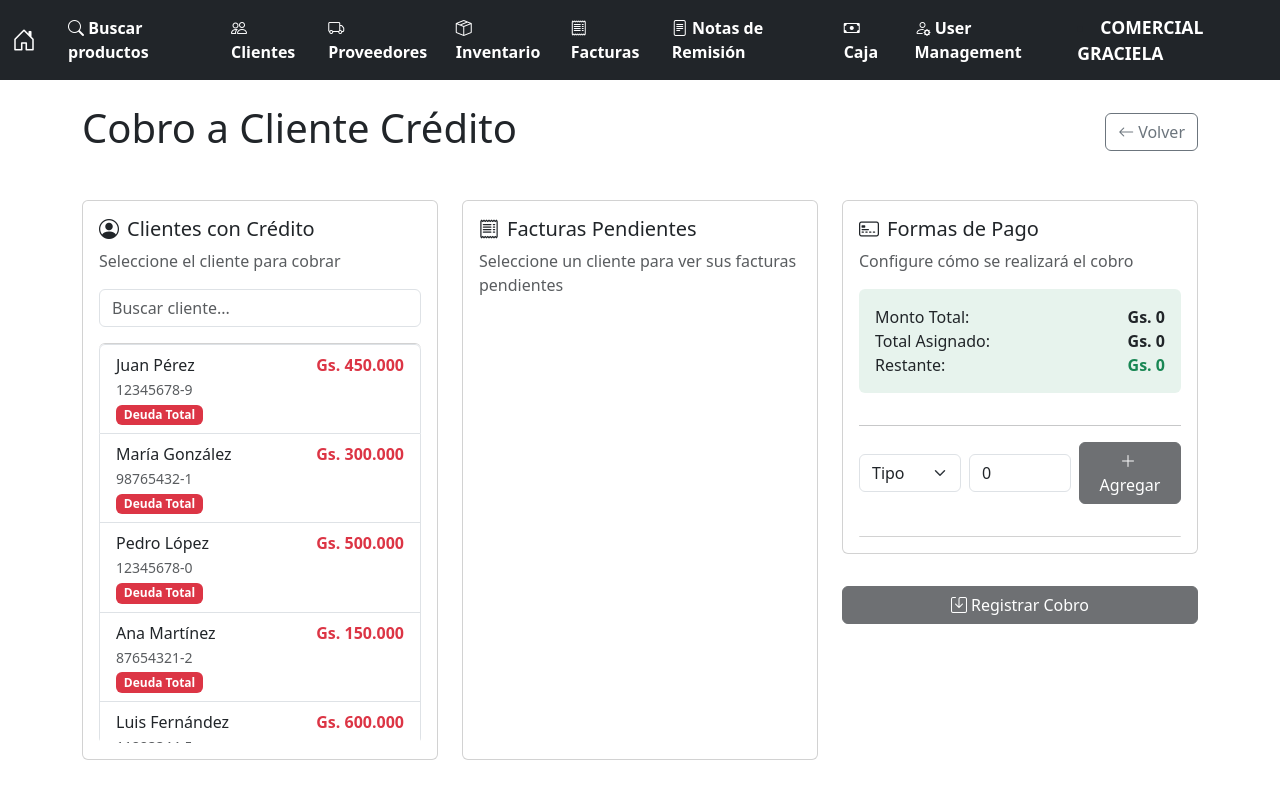
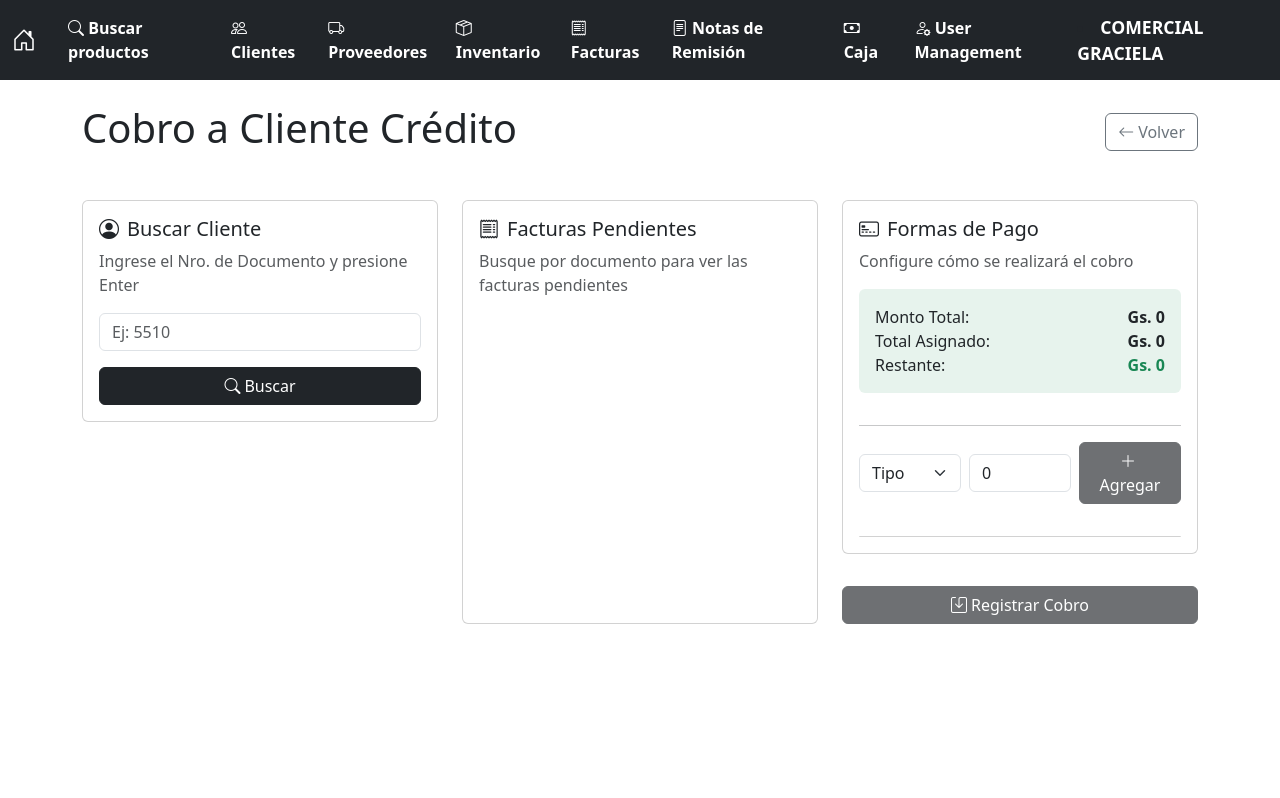
Before and after one commit to rodrigoWq/front-web-punto-de-venta, a Vue app: page /cobro-cliente-credito in a window 1280 px wide. Built offline with nearby package versions, Linux system fonts and the light colour scheme.

Commit message:
cobro cliente credito

```diff
--- a/src/views/CobroClienteCredito.vue
+++ b/src/views/CobroClienteCredito.vue
@@ -10,34 +10,21 @@
     </AppHeader>
 
     <div class="row g-4 mt-3">
-      <!-- 1) Clientes con Crédito -->
+      <!-- 1) Buscar Cliente Crédito -->
       <div class="col-12 col-md-4">
         <div class="card p-3">
-          <h5><i class="bi bi-person-circle me-2"></i>Clientes con Crédito</h5>
-          <p class="text-muted">Seleccione el cliente para cobrar</p>
+          <h5><i class="bi bi-person-circle me-2"></i>Buscar Cliente</h5>
+          <p class="text-muted">Ingrese el Nro. de Documento y presione Enter</p>
           <input
-            v-model="clientFilter"
+            v-model="clientDoc"
+            @keyup.enter="searchClient"
             type="text"
             class="form-control mb-3"
-            placeholder="Buscar cliente..."
+            placeholder="Ej: 5510"
           />
-          <div class="list-group" style="max-height: 400px; overflow-y: auto;">
-            <button
-              v-for="c in filteredClients"
-              :key="c.id"
-              @click="selectClient(c)"
-              :class="['list-group-item list-group-item-action', selectedClient?.id === c.id ? 'active' : '']"
-            >
-              <div class="d-flex justify-content-between">
-                <div>
-                  <div>{{ c.name }}</div>
-                  <small class="text-muted">{{ c.document }}</small>
-                </div>
-                <div class="text-danger fw-bold">{{ formatCurrency(c.debt) }}</div>
-              </div>
-              <small class="badge bg-danger">Deuda Total</small>
-            </button>
-          </div>
+          <button class="btn btn-dark w-100" @click="searchClient">
+            <i class="bi bi-search me-1"></i>Buscar
+          </button>
         </div>
       </div>
 
@@ -48,7 +35,7 @@
           <p class="text-muted">
             {{ selectedClient
               ? `Cliente: ${selectedClient.name} – ${selectedClient.document}`
-              : 'Seleccione un cliente para ver sus facturas pendientes' }}
+              : 'Busque por documento para ver las facturas pendientes' }}
           </p>
 
           <div
@@ -66,10 +53,7 @@
               <div class="d-flex justify-content-between">
                 <div>
                   <div>{{ inv.number }}</div>
-                  <small class="text-muted">
-                    Emisión: {{ inv.date }}<br />
-                    Venc.: {{ inv.due }}
-                  </small>
+                  <small class="text-muted">Últ. pago: {{ inv.lastPayment || '—' }}</small>
                 </div>
                 <div class="fw-bold">{{ formatCurrency(inv.total) }}</div>
               </div>
@@ -103,59 +87,59 @@ import { ref, reactive, computed } from 'vue'
 import AppNavbar from '@/components/AppNavbar.vue'
 import AppHeader from '@/components/AppHeader.vue'
 import PaymentForms from '@/components/PaymentForms.vue'
+import apiService from '@/services/apiService.js'
 
-// 1) Datos dummy de clientes
-const clients = reactive([
-  { id: 1, name: 'Juan Pérez', document: '12345678-9', debt: 450000 },
-  { id: 2, name: 'María González', document: '98765432-1', debt: 300000 },
-  { id: 3, name: 'Pedro López', document: '12345678-0', debt: 500000 },
-  { id: 4, name: 'Ana Martínez', document: '87654321-2', debt: 150000 },
-  { id: 5, name: 'Luis Fernández', document: '11223344-5', debt: 600000 },
-    { id: 6, name: 'Carla Ramírez', document: '55667788-3', debt: 200000 },
-    { id: 7, name: 'Sofía Torres', document: '99887766-4', debt: 350000 },
-    { id: 8, name: 'Diego Ruiz', document: '44332211-6', debt: 100000 },
-    { id: 9, name: 'Laura Díaz', document: '66778899-7', debt: 400000 },
-    { id: 10, name: 'Andrés Castro', document: '22334455-8', debt: 250000 }
-])
-const clientFilter = ref('')
+// 1) Estado de búsqueda y resultados
+const clientDoc = ref('')
 const selectedClient = ref(null)
+const allInvoices = reactive([])
+const selectedInvoices = reactive([])
+const payments = ref([])
+const paymentTypes = ['Efectivo', 'Tarjeta', 'Cheque', 'Transferencia']
 
-// 2) Facturas dummy (ligadas a clientId)
-const allInvoices = reactive([
-  { id: 101, clientId: 1, number: '001-001-0000120', total: 200000, date: '4/1/2024', due: '19/1/2024' },
-  { id: 102, clientId: 1, number: '001-001-0000125', total: 250000, date: '14/1/2024', due: '29/1/2024' },
-  { id: 103, clientId: 1, number: '001-001-0000128', total: 150000, date: '24/1/2024', due: '8/2/2024' },
-  { id: 104, clientId: 2, number: '001-001-0000121', total: 100000, date: '5/1/2024', due: '20/1/2024' },
-  { id: 105, clientId: 2, number: '001-001-0000126', total: 200000, date: '15/1/2024', due: '30/1/2024' },
-  { id: 103, clientId: 2, number: '001-001-0000130', total: 300000, date: '10/1/2024', due: '25/1/2024' },
-  { id: 106, clientId: 3, number: '001-001-0000122', total: 400000, date: '6/1/2024', due: '21/1/2024' },
-  { id: 107, clientId: 3, number: '001-001-0000127', total: 350000, date: '16/1/2024', due: '31/1/2024' },
-  { id: 108, clientId: 4, number: '001-001-0000123', total: 50000, date: '7/1/2024', due: '22/1/2024' },
-  { id: 109, clientId: 5, number: '001-001-0000124', total: 600000, date: '8/1/2024', due: '23/1/2024' }
-])
-const selectedInvoices = reactive([])
+// Buscar facturas crédito por documento
+async function searchClient() {
+  const doc = clientDoc.value.trim()
+  if (!doc) return
+  try {
+    const url = `/api/clients/credit/${encodeURIComponent(doc)}`
+    const resp = await apiService.get(url)
+    const data = resp?.data || {}
+    const facturas = Array.isArray(data.facturas) ? data.facturas : []
+    if (!facturas.length) {
+      selectedClient.value = null
+      allInvoices.splice(0, allInvoices.length)
+      selectedInvoices.splice(0, selectedInvoices.length)
+      payments.value = []
+      alert('No se encontraron facturas a crédito para el documento ingresado.')
+      return
+    }
 
-// 3) Formas de pago
-const paymentTypes = ['Efectivo', 'Tarjeta', 'Cheque', 'Transferencia']
-const payments = ref([])
+    selectedClient.value = {
+      id: data.cliente_id || doc,
+      name: facturas[0]?.nombre_entidad || 'Cliente',
+      document: facturas[0]?.documento_entidad || doc
+    }
 
-// Computeds
-const filteredClients = computed(() =>
-  clients.filter(c =>
-    c.name.toLowerCase().includes(clientFilter.value.toLowerCase()) ||
-    c.document.includes(clientFilter.value)
-  )
-)
-function selectClient(c) {
-  selectedClient.value = c
-  selectedInvoices.splice(0, selectedInvoices.length)
-  payments.value = []
+    const mapped = facturas.map(f => ({
+      id: f.nro_factura || `${f.tipo_factura}-${f.documento_entidad}`,
+      number: f.nro_factura || 'Factura',
+      lastPayment: f.ultima_fecha_pago ? new Date(f.ultima_fecha_pago).toLocaleDateString() : '',
+      total: Number(f.saldo_restante ?? f.monto_total ?? 0)
+    }))
+
+    allInvoices.splice(0, allInvoices.length, ...mapped)
+    selectedInvoices.splice(0, selectedInvoices.length)
+    payments.value = []
+    console.log('[CobroClienteCredito] Facturas recibidas:', mapped)
+  } catch (err) {
+    console.error('Error al buscar facturas a crédito:', err)
+    alert('Ocurrió un error al consultar. Revise la consola.')
+  }
 }
-const clientInvoices = computed(() =>
-  selectedClient.value
-    ? allInvoices.filter(inv => inv.clientId === selectedClient.value.id)
-    : []
-)
+
+// 2) Facturas a mostrar
+const clientInvoices = computed(() => selectedClient.value ? allInvoices : [])
 function isInvoiceSelected(inv) {
   return selectedInvoices.some(i => i.id === inv.id)
 }
@@ -165,23 +149,41 @@ function toggleInvoice(inv) {
   else selectedInvoices.splice(idx, 1)
 }
 const totalToCharge = computed(() =>
-  selectedInvoices.reduce((sum, inv) => sum + inv.total, 0)
+  selectedInvoices.reduce((sum, inv) => sum + Number(inv.total || 0), 0)
 )
-const canSubmit = computed(() =>
-  selectedInvoices.length > 0 && payments.value.reduce((s,p) => s + p.amount, 0) === totalToCharge.value
-)
+const canSubmit = computed(() => {
+  const assigned = payments.value.reduce((s,p) => s + Number(p.amount || 0), 0)
+  return selectedInvoices.length > 0 && assigned > 0 && assigned <= totalToCharge.value
+})
 
 // Métodos
 function formatCurrency(val) {
   return new Intl.NumberFormat('es-PY',{ style:'currency', currency:'PYG' }).format(val)
 }
-function submitCobro() {
+async function submitCobro() {
+  if (!selectedClient.value) return
   const payload = {
-    clientId: selectedClient.value.id,
-    invoices: selectedInvoices.map(i => i.id),
-    payments: payments.value
+    documento: selectedClient.value.document || clientDoc.value,
+    pagos: payments.value.map(p => ({
+      metodo_pago: String(p.type || '').toUpperCase(),
+      monto: Number(p.amount || 0),
+      referencia_externa: null
+    })),
+    observacion: 'Pago de facturas crédito'
   }
-  console.log('Enviar cobro:', payload)
-  // Aquí llamada al backend...
+  console.log('Payload -> /api/cashbox/collect-debt', payload)
+  try {
+    const resp = await apiService.post('/api/cashbox/collect-debt', payload)
+    console.log('Respuesta collect-debt:', resp?.data)
+    alert('Cobro registrado correctamente.')
+  // Reset pagos y deseleccionar facturas (limpiar columna 2)
+  payments.value = []
+  selectedInvoices.splice(0, selectedInvoices.length)
+  // Refrescar facturas del cliente para reflejar saldos/pendientes actualizados
+  await searchClient()
+  } catch (err) {
+    console.error('Error registrando cobro:', err)
+    alert('Error al registrar el cobro. Revise la consola para más detalles.')
+  }
 }
 </script>
```
